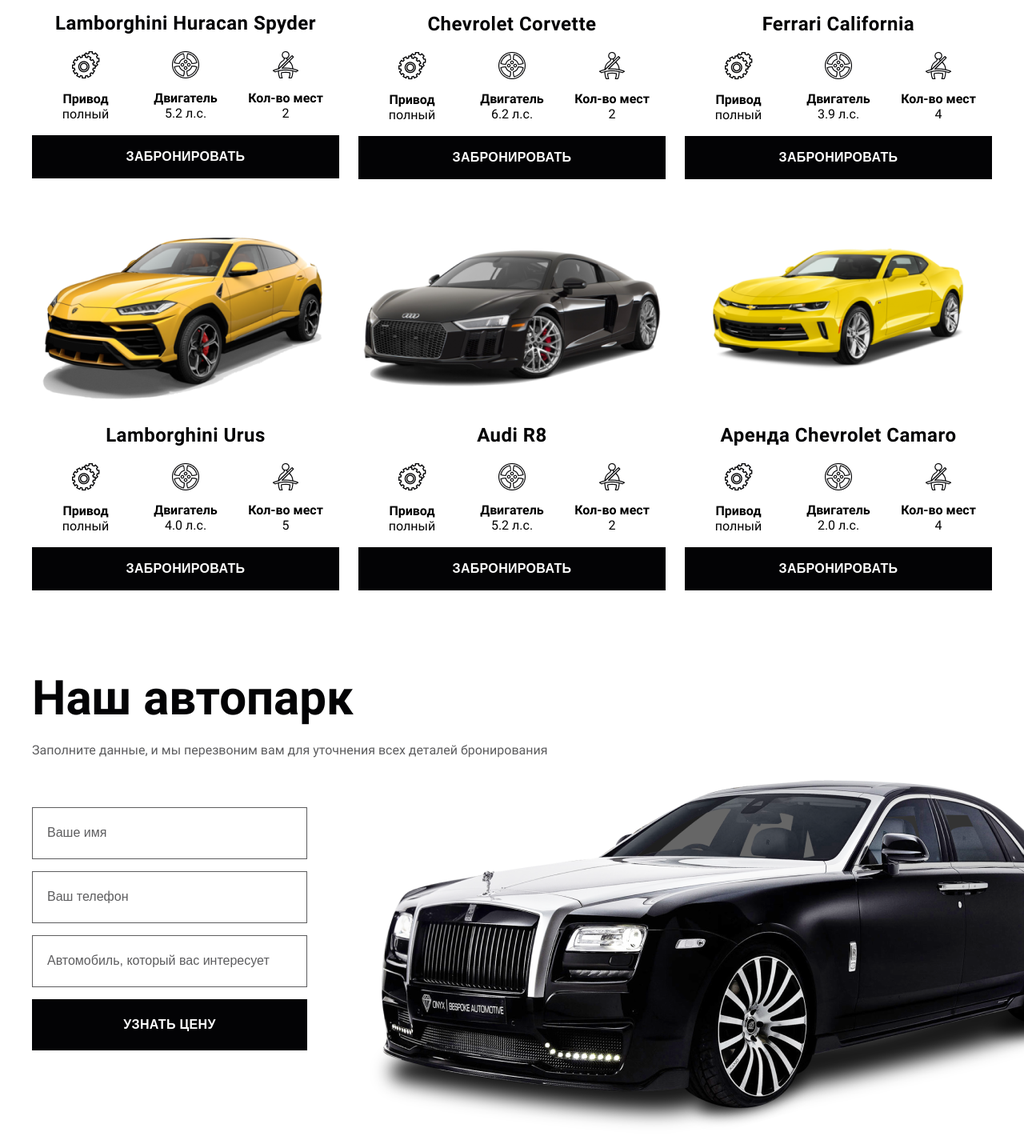
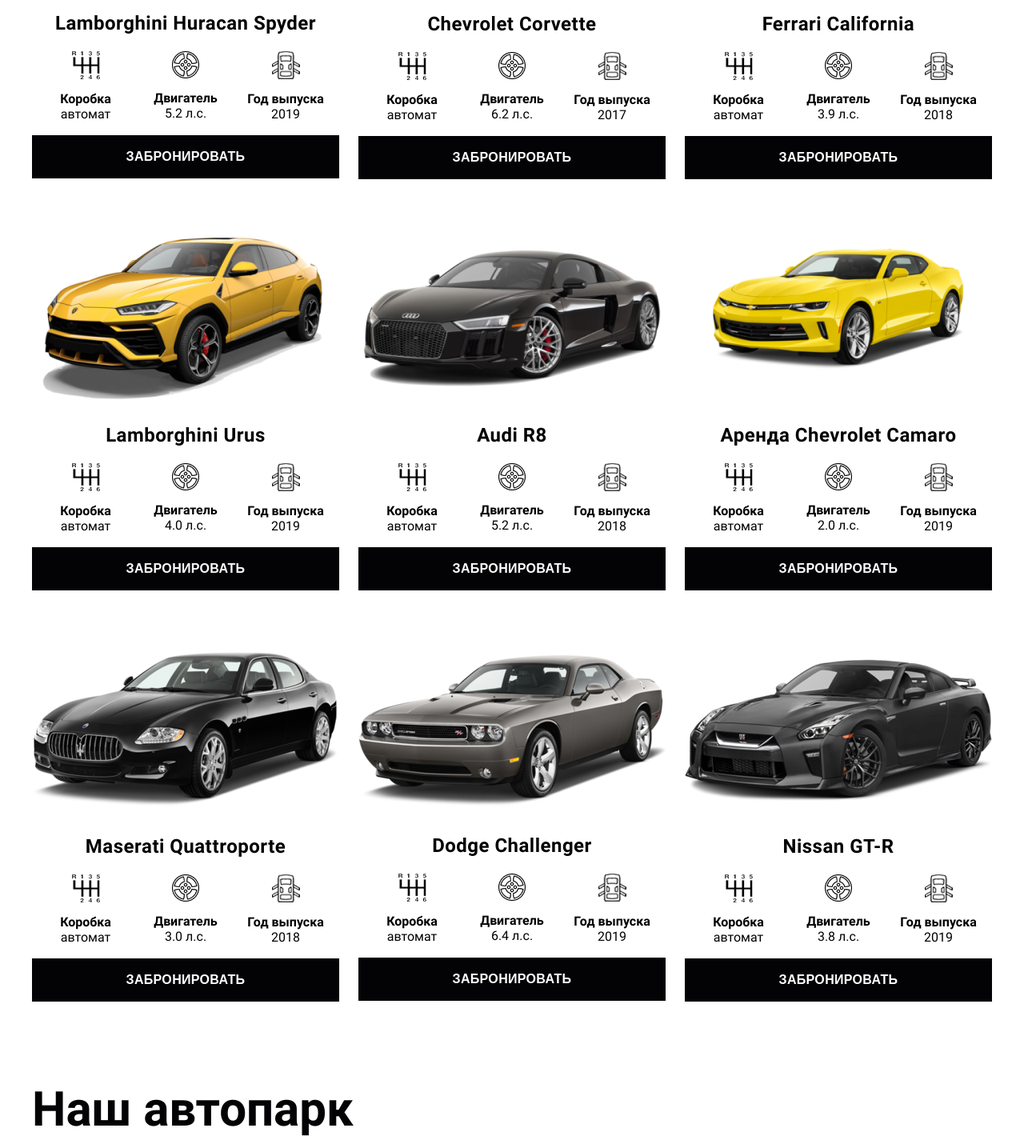
Before and after one commit to Daria-Varlamova/cars-landing-page, a plain HTML site: page index.html in a window 1280 px wide. Shown: the part 1253-2678 px from the top of the page at 80% size. Drawn offline with Linux system fonts and the light colour scheme.

Commit message:
Домашка к уроку «Создаем полноценный веб-сайт»

```diff
--- a/index.html
+++ b/index.html
@@ -71,12 +71,12 @@
                     </div>
                     <div class="car-item-info">
                         <div class="car-item-point">
-                            <img src="./images/gear.png" alt="gear">
+                            <img src="./images/transmission.png" alt="gear">
                             <div>
-                                Привод
+                                Коробка
                             </div>
                             <div>
-                                полный
+                                автомат
                             </div>
                         </div>
                         <div class="car-item-point">
@@ -89,12 +89,12 @@
                             </div>
                         </div>
                         <div class="car-item-point">
-                            <img src="./images/belt.png" alt="gear">
+                            <img src="./images/year.png" alt="gear">
                             <div>
-                                Кол-во мест
+                                Год выпуска
                             </div>
                             <div>
-                                2
+                                2019
                             </div>
                         </div>
                     </div>
@@ -112,12 +112,12 @@
                     </div>
                     <div class="car-item-info">
                         <div class="car-item-point">
-                            <img src="./images/gear.png" alt="gear">
+                            <img src="./images/transmission.png" alt="gear">
                             <div>
-                                Привод
+                                Коробка
                             </div>
                             <div>
-                                полный
+                                автомат
                             </div>
                         </div>
                         <div class="car-item-point">
@@ -130,12 +130,12 @@
                             </div>
                         </div>
                         <div class="car-item-point">
-                            <img src="./images/belt.png" alt="gear">
+                            <img src="./images/year.png" alt="gear">
                             <div>
-                                Кол-во мест
+                                Год выпуска
                             </div>
                             <div>
-                                2
+                                2017
                             </div>
                         </div>
                     </div>
@@ -153,12 +153,12 @@
                     </div>
                     <div class="car-item-info">
                         <div class="car-item-point">
-                            <img src="./images/gear.png" alt="gear">
+                            <img src="./images/transmission.png" alt="gear">
                             <div>
-                                Привод
+                                Коробка
                             </div>
                             <div>
-                                полный
+                                автомат
                             </div>
                         </div>
                         <div class="car-item-point">
@@ -171,12 +171,12 @@
                             </div>
                         </div>
                         <div class="car-item-point">
-                            <img src="./images/belt.png" alt="gear">
+                            <img src="./images/year.png" alt="gear">
                             <div>
-                                Кол-во мест
+                                Год выпуска
                             </div>
                             <div>
-                                4
+                                2018
                             </div>
                         </div>
                     </div>
@@ -194,12 +194,12 @@
                     </div>
                     <div class="car-item-info">
                         <div class="car-item-point">
-                            <img src="./images/gear.png" alt="gear">
+                            <img src="./images/transmission.png" alt="gear">
                             <div>
-                                Привод
+                                Коробка
                             </div>
                             <div>
-                                полный
+                                автомат
                             </div>
                         </div>
                         <div class="car-item-point">
@@ -212,12 +212,12 @@
                             </div>
                         </div>
                         <div class="car-item-point">
-                            <img src="./images/belt.png" alt="gear">
+                            <img src="./images/year.png" alt="gear">
                             <div>
-                                Кол-во мест
+                                Год выпуска
                             </div>
                             <div>
-                                5
+                                2019
                             </div>
                         </div>
                     </div>
@@ -235,12 +235,12 @@
                     </div>
                     <div class="car-item-info">
                         <div class="car-item-point">
-                            <img src="./images/gear.png" alt="gear">
+                            <img src="./images/transmission.png" alt="gear">
                             <div>
-                                Привод
+                                Коробка
                             </div>
                             <div>
-                                полный
+                                автомат
                             </div>
                         </div>
                         <div class="car-item-point">
@@ -253,12 +253,12 @@
                             </div>
                         </div>
                         <div class="car-item-point">
-                            <img src="./images/belt.png" alt="gear">
+                            <img src="./images/year.png" alt="gear">
                             <div>
-                                Кол-во мест
+                                Год выпуска
                             </div>
                             <div>
-                                2
+                                2018
                             </div>
                         </div>
                     </div>
@@ -276,12 +276,12 @@
                     </div>
                     <div class="car-item-info">
                         <div class="car-item-point">
-                            <img src="./images/gear.png" alt="gear">
+                            <img src="./images/transmission.png" alt="gear">
                             <div>
-                                Привод
+                                Коробка
                             </div>
                             <div>
-                                полный
+                                автомат
                             </div>
                         </div>
                         <div class="car-item-point">
@@ -294,12 +294,135 @@
                             </div>
                         </div>
                         <div class="car-item-point">
-                            <img src="./images/belt.png" alt="gear">
+                            <img src="./images/year.png" alt="gear">
                             <div>
-                                Кол-во мест
+                                Год выпуска
                             </div>
                             <div>
-                                4
+                                2019
+                            </div>
+                        </div>
+                    </div>
+                    <div class="car-item-action">
+                        <button class="button">ЗАбронировать</button>
+                    </div>
+                </div>
+
+                <div class="car-item">
+                    <div class="car-item-img">
+                        <img src="./images/cars/7.png" alt="Maserati Quattroporte">
+                    </div>
+                    <div class="car-item-title">
+                        Maserati Quattroporte
+                    </div>
+                    <div class="car-item-info">
+                        <div class="car-item-point">
+                            <img src="./images/transmission.png" alt="gear">
+                            <div>
+                                Коробка
+                            </div>
+                            <div>
+                                автомат
+                            </div>
+                        </div>
+                        <div class="car-item-point">
+                            <img src="./images/wheel.png" alt="gear">
+                            <div>
+                                Двигатель
+                            </div>
+                            <div>
+                                3.0 л.с.
+                            </div>
+                        </div>
+                        <div class="car-item-point">
+                            <img src="./images/year.png" alt="gear">
+                            <div>
+                                Год выпуска
+                            </div>
+                            <div>
+                                2018
+                            </div>
+                        </div>
+                    </div>
+                    <div class="car-item-action">
+                        <button class="button">ЗАбронировать</button>
+                    </div>
+                </div>
+
+                <div class="car-item">
+                    <div class="car-item-img">
+                        <img src="./images/cars/8.png" alt="Dodge Challenger">
+                    </div>
+                    <div class="car-item-title">
+                        Dodge Challenger
+                    </div>
+                    <div class="car-item-info">
+                        <div class="car-item-point">
+                            <img src="./images/transmission.png" alt="gear">
+                            <div>
+                                Коробка
+                            </div>
+                            <div>
+                                автомат
+                            </div>
+                        </div>
+                        <div class="car-item-point">
+                            <img src="./images/wheel.png" alt="gear">
+                            <div>
+                                Двигатель
+                            </div>
+                            <div>
+                                6.4 л.с.
+                            </div>
+                        </div>
+                        <div class="car-item-point">
+                            <img src="./images/year.png" alt="gear">
+                            <div>
+                                Год выпуска
+                            </div>
+                            <div>
+                                2019
+                            </div>
+                        </div>
+                    </div>
+                    <div class="car-item-action">
+                        <button class="button">ЗАбронировать</button>
+                    </div>
+                </div>
+
+                <div class="car-item">
+                    <div class="car-item-img">
+                        <img src="./images/cars/9.png" alt="Nissan GT-R">
+                    </div>
+                    <div class="car-item-title">
+                        Nissan GT-R
+                    </div>
+                    <div class="car-item-info">
+                        <div class="car-item-point">
+                            <img src="./images/transmission.png" alt="gear">
+                            <div>
+                                Коробка
+                            </div>
+                            <div>
+                                автомат
+                            </div>
+                        </div>
+                        <div class="car-item-point">
+                            <img src="./images/wheel.png" alt="gear">
+                            <div>
+                                Двигатель
+                            </div>
+                            <div>
+                                3.8 л.с.
+                            </div>
+                        </div>
+                        <div class="car-item-point">
+                            <img src="./images/year.png" alt="gear">
+                            <div>
+                                Год выпуска
+                            </div>
+                            <div>
+                                2019
                             </div>
                         </div>
                     </div>
```
Also changed, not shown: images/cars/7.png (added), images/cars/8.png (added), images/cars/9.png (added), images/transmission.png (added), images/year.png (added).
